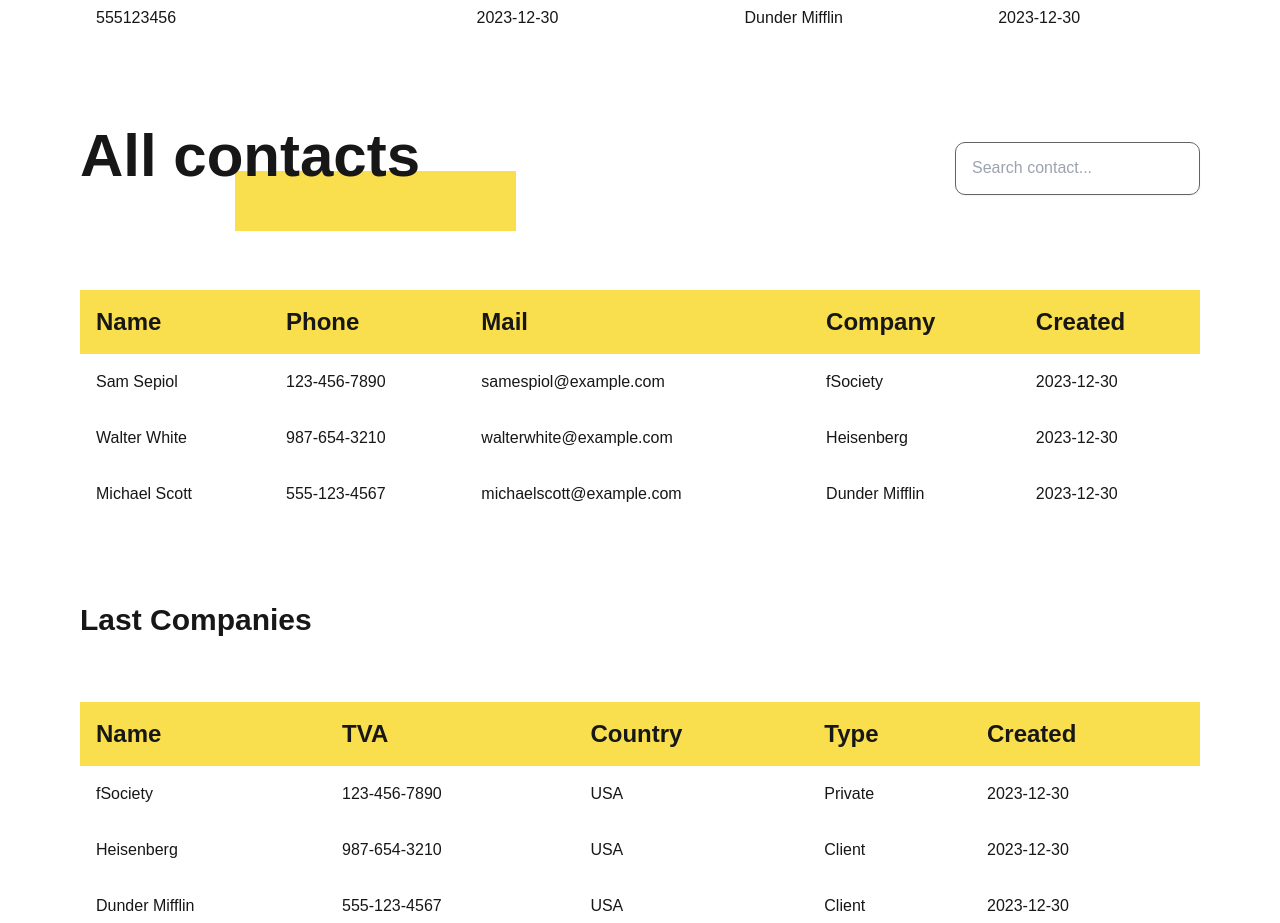
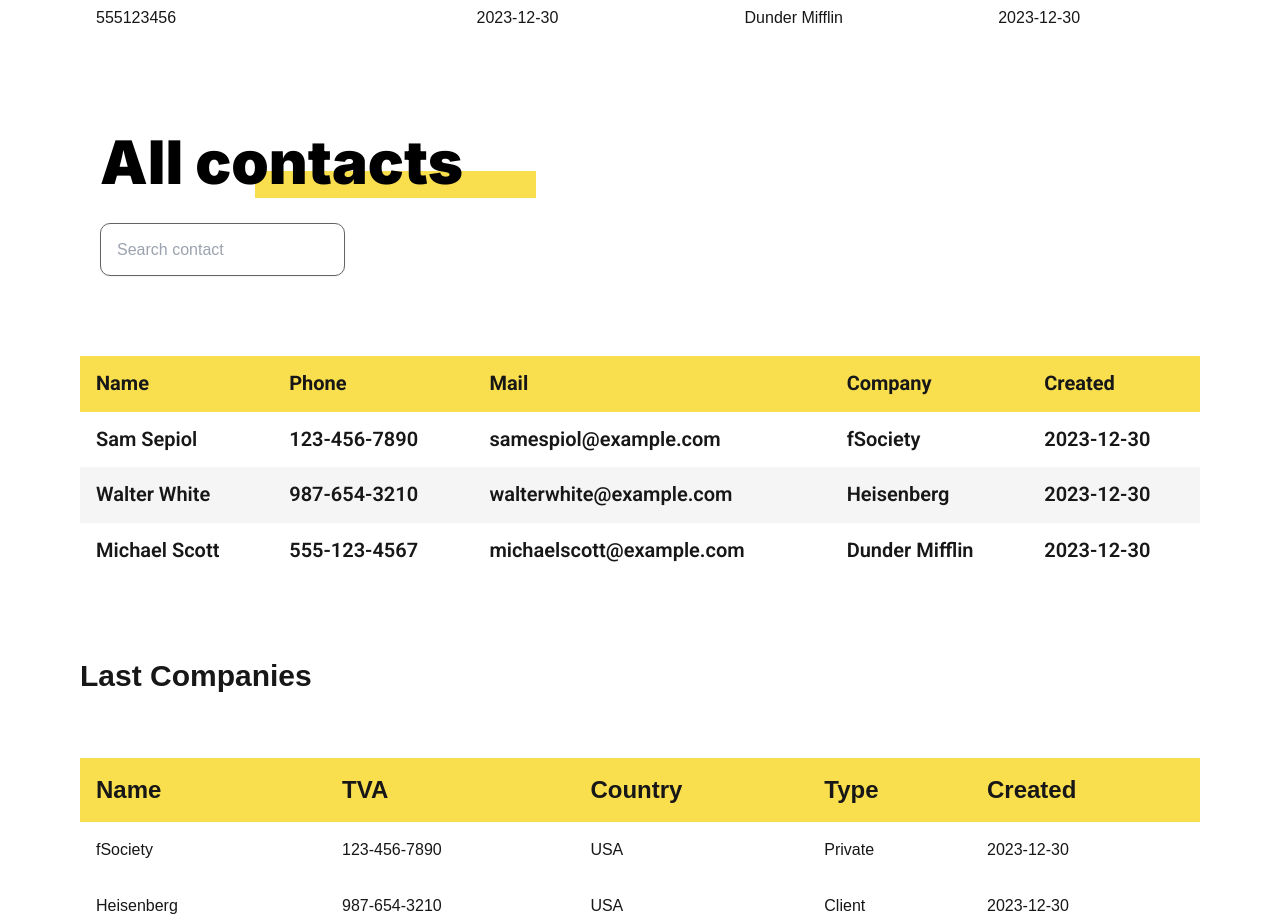
Before and after one commit to sam-sepiol1/cogip-client, a Next.js app: page / in a window 1280 px wide. Shown: the part 1000-1923 px from the top of the page. Built offline with nearby package versions, Linux system fonts and the light colour scheme.

Commit message:
Added line colors to the table

```diff
--- a/app/components/Contacts.tsx
+++ b/app/components/Contacts.tsx
@@ -57,15 +57,15 @@ export default function Contacts() {
 
     return (
         <main className="px-20 mt-20">
-            <div className="flex justify-between items-center">
-            <h3 className="relative title text-6xl font-bold mb-6 before:block before:bg-[#F9DE4E] before:w-[281] h-[27] before:h-full before:absolute before:top-[40] before:left-[145] before:-z-10">
-                All contacts
-            </h3>
-            <SearchBar placeholder="Search contact..." onSearch={handleSearch}/>
+            <div className="flex flex-col justify-between pl-5 pr-5 h-[150px]">
+                <h3 className="titlePage title">
+                    All contacts
+                </h3>
+                <SearchBar placeholder="Search contact" onSearch={handleSearch}/>
             </div>
 
             <table className="table-auto w-full mt-20">
-                <thead className="text-2xl font-bold text-left">
+                <thead className="titleTable">
                 <tr className='background-yellow'>
                     <th className="p-4">Name</th>
                     <th className="p-4">Phone</th>
@@ -74,10 +74,10 @@ export default function Contacts() {
                     <th className="p-4">Created</th>
                 </tr>
                 </thead>
-                <tbody>
+                <tbody className="fontDataTable">
                 {filteredData.length > 0 ? (
-                    filteredData.map((contact) => (
-                        <tr key={contact.id}>
+                    filteredData.map((contact, index) => (
+                        <tr key={contact.id} className={index % 2 === 0 ? "bg-white" : "bg-[#F5F5F5]"}>
                             <td className="p-4">{contact.name}</td>
                             <td className="p-4">{contact.phone}</td>
                             <td className="p-4">{contact.mail}</td>
```
